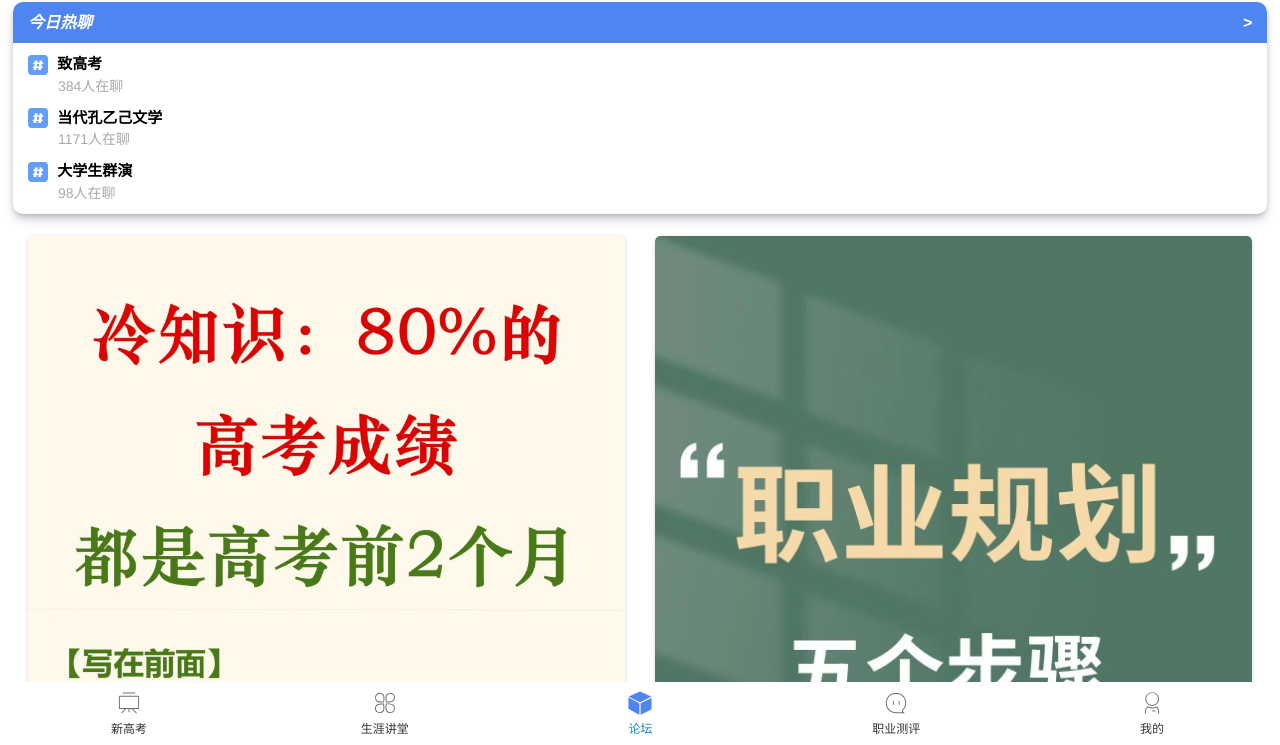
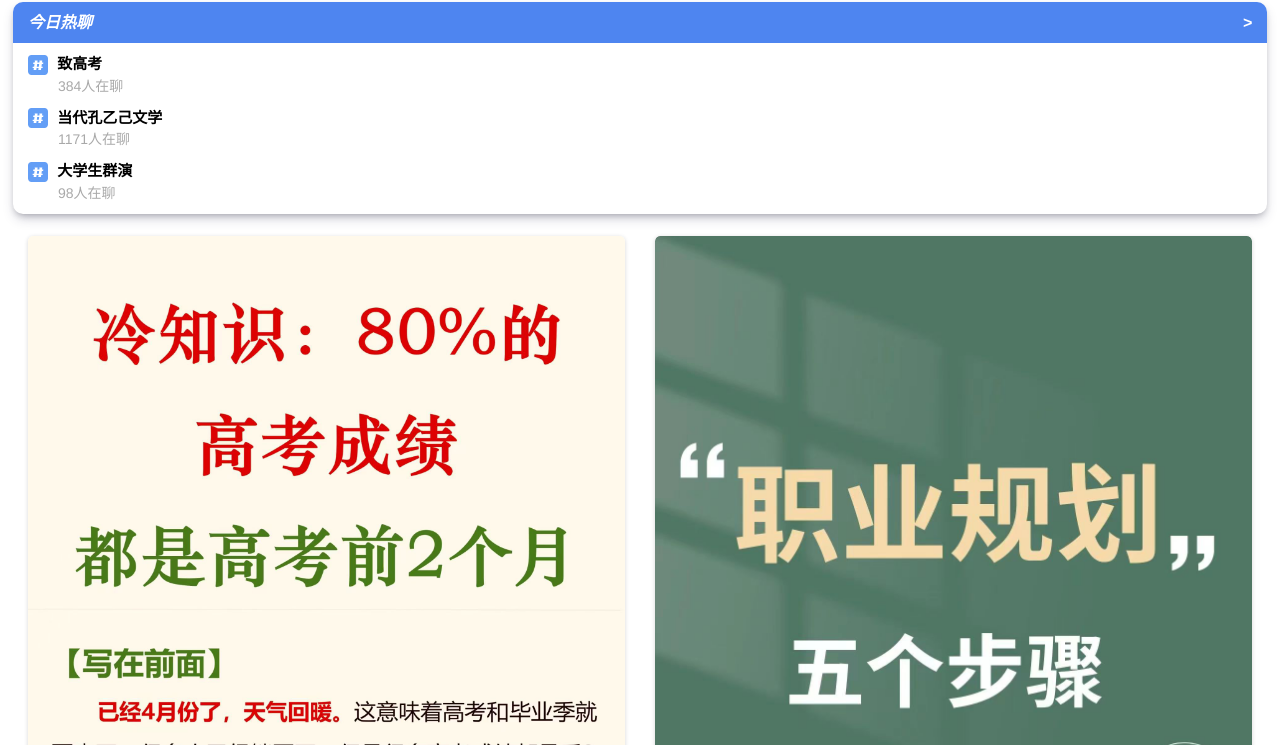
Before and after one commit to XiaoYu-2003/yizhanzhitong, a plain HTML site: page Yizhanzhitong_forum.html in a window 1280 px wide. Shown: the part 55-800 px from the top of the page. Drawn offline with Linux system fonts and the light colour scheme.

Commit message:
forum.css

```diff
--- a/css/Yizhanzhitong_forum.css
+++ b/css/Yizhanzhitong_forum.css
@@ -210,42 +210,6 @@ body,
 } */
 
 .mui-control-content{
-	margin-bottom: 73px;
+	margin-bottom: 10px;
 	color: black;
 }
-
-
-
-/* 底部导航栏 */
-#navbar {
-	width: 100%;
-	height: 63px;
-	border-color: white;
-	background-color: white;
-	z-index: 1000000;
-	position: fixed;
-	left: 0;
-	bottom: 0;
-}
-#navbar .mui-table-view-cell {
-	width: 20%;
-	padding: 0;
-	padding-top: 4px;
-	border: none;
-}
-#navbar .mui-table-view-cell .mui-media-body {
-	font-size: 12px;
-	margin: 0;
-	margin-top: 1px;
-	padding: 0;
-	font-weight: normal;
-}
-.mui-grid-view.mui-grid-9 .mui-table-view-cell > a:not(.mui-btn){
-	padding: 0;
-}
-#navbar .mui-table-view-cell .mui-icon {
-	font-size: 32px;
-}
-#navbar div.mui-media-body.active{
-	color: #1383c2 !important;
-}
```
